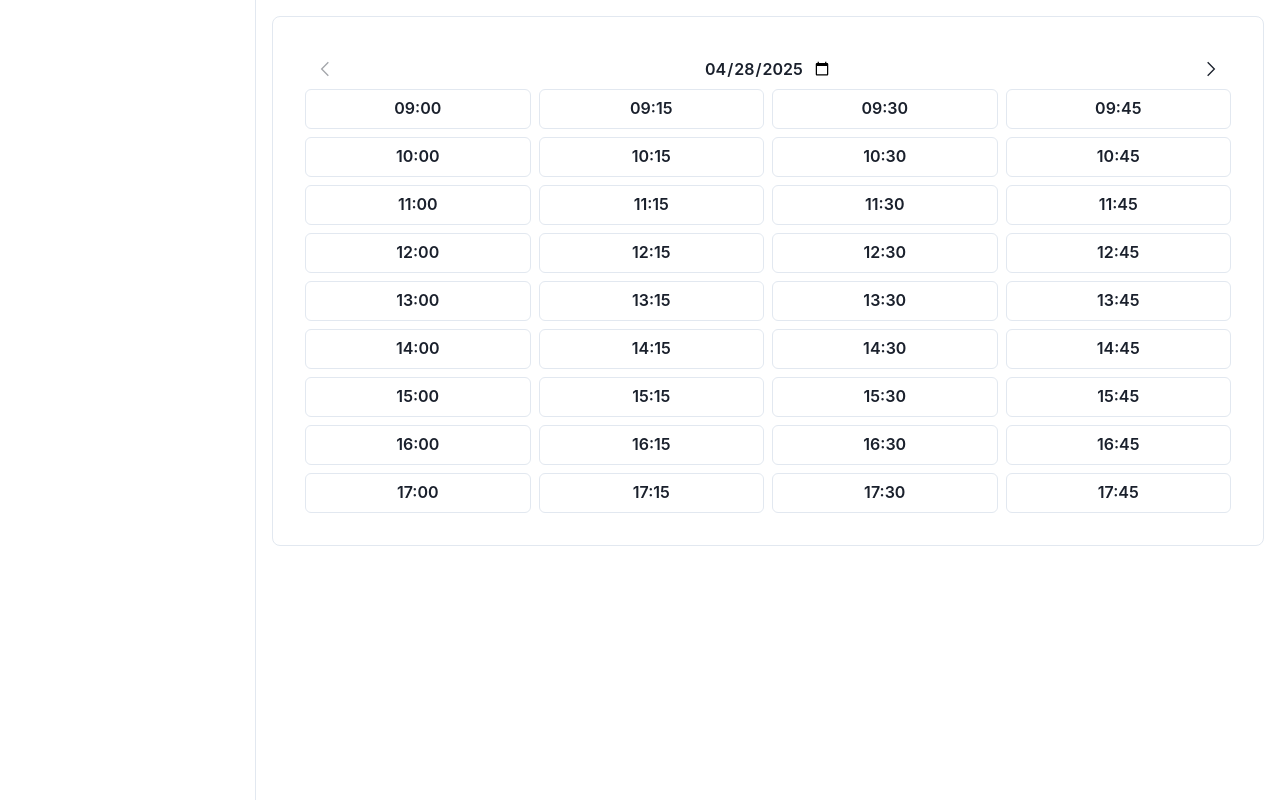
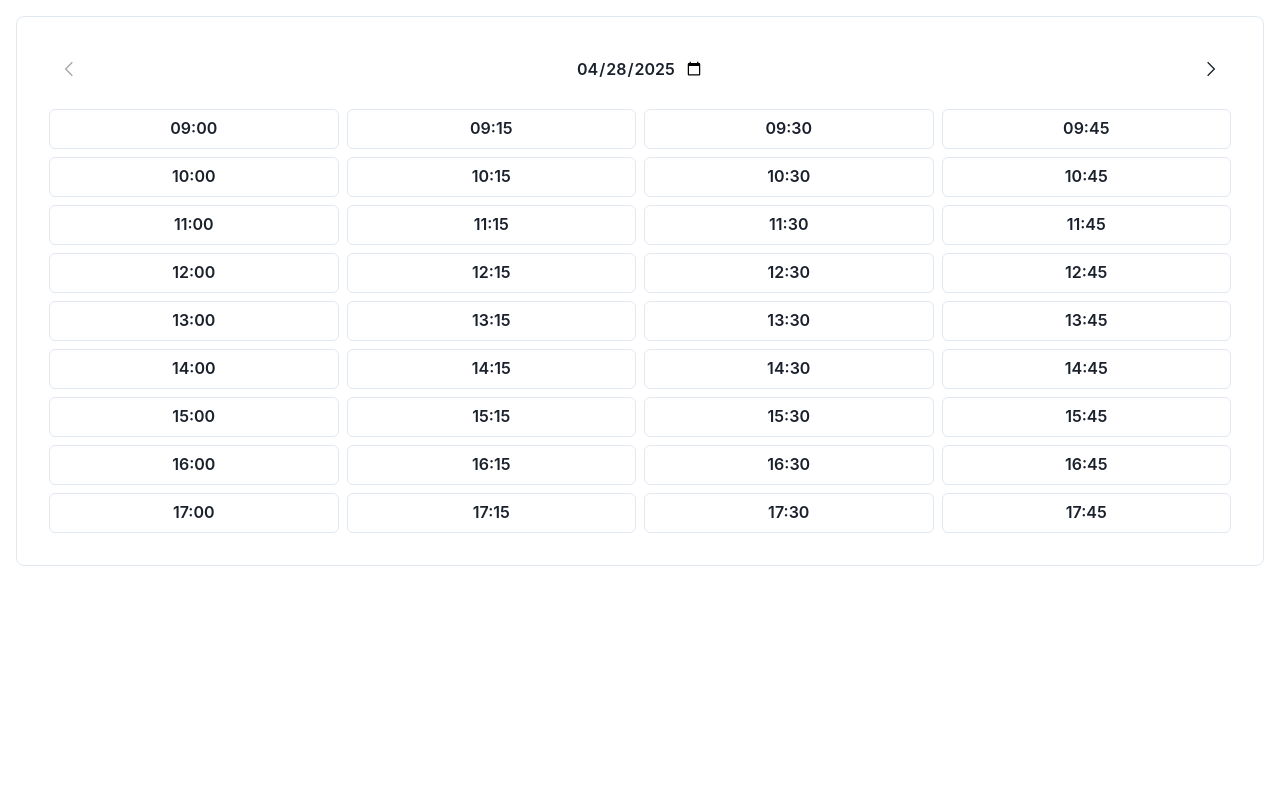
Before and after one commit to RenasAli/BookingSystem-frontend, a React (Vite) app: page /dashboard/bookings in a window 1280 px wide. Built offline with nearby package versions, Linux system fonts and the light colour scheme; no server answers.

Commit message:
update som changes

```diff
--- a/src/App.tsx
+++ b/src/App.tsx
@@ -2,29 +2,30 @@ import { Routes, Route } from "react-router-dom";
 import { QueryClient, QueryClientProvider } from "@tanstack/react-query";
 import { Flex, Hide, Show } from "@chakra-ui/react";
 import { DesktopSidebar, Container, MobileSidebar } from './sections'
-import { Login, Bookings, Staff} from "./pages";
+import { Login, Bookings, Staff, Companies, Services, Settings} from "./pages";
 
 function App() {
   const queryClient = new QueryClient();
 
   return (
     <QueryClientProvider client={queryClient}>
+            <Hide above="lg">
+        <MobileSidebar/>
+      </Hide>
     <Flex>
       <Show above="lg" >
         <DesktopSidebar/>
       </Show>
-      <Hide above="lg">
-        <MobileSidebar/>
-      </Hide>
       <Container>
         <Routes>
             <Route path="/login" element={<Login />} />
             <Route path="/dashboard/bookings" element={<Bookings />} />
             <Route path="/dashboard/staff" element={<Staff />} />
+            <Route path="/dashboard/companies" element={<Companies />} />
+            <Route path="/dashboard/services" element={<Services />} />
+            <Route path="/dashboard/settings" element={<Settings />} />
         </Routes>
       </Container>
-
-
     </Flex>
     </QueryClientProvider>
   );
--- /dev/null
+++ b/src/components/BookingTable.tsx
@@ -0,0 +1,102 @@
+import { Box, Button, Flex, Grid, IconButton, Input, Spacer, Text } from "@chakra-ui/react"
+import { GrNext } from "react-icons/gr";
+import { GrPrevious } from "react-icons/gr";
+import { useState } from "react";
+import dayjs from "dayjs";
+
+const generateTimes = (start = 9, end = 18) => {
+    const times = [];
+    for (let hour = start; hour < end; hour++) {
+      for (let min = 0; min < 60; min += 15) {
+        const formatted = `${hour.toString().padStart(2, "0")}:${min
+          .toString()
+          .padStart(2, "0")}`;
+        times.push(formatted);
+      }
+    }
+    return times;
+};
+
+const BookingTable = () => {
+
+    const today = dayjs().startOf("day");
+    const [selectedDate, setSelectedDate] = useState(today);
+
+    const [selectedTime, setSelectedTime] = useState<string | null>(null);
+
+    const times = generateTimes();
+
+      const handleDateChange = (e: React.ChangeEvent<HTMLInputElement>) => {
+        const date = dayjs(e.target.value);
+
+        if (date.isBefore(today, "day")) return;
+        setSelectedDate(date.startOf("day"));
+        setSelectedTime(null);
+      };
+
+      const handleNextDay = () => {
+        setSelectedDate((prev) => prev.add(1, "day"));
+        setSelectedTime(null);
+      };
+
+      const handlePrevDay = () => {
+        if (selectedDate.isAfter(today)) {
+          setSelectedDate((prev) => prev.subtract(1, "day"));
+          setSelectedTime(null);
+        }
+      };
+  return (
+    <Box>
+      <Box p={8} borderWidth='1px' borderRadius='lg'>
+      <Flex  marginBottom={5}>
+        <IconButton
+          variant='outline'
+          borderWidth={0}
+          aria-label='Previous'
+          icon={<GrPrevious/>}
+          onClick={handlePrevDay}
+          isDisabled={selectedDate.isSame(today, "day")}
+        />
+        <Spacer />
+        <Input
+          fontWeight={600}
+          type="date"
+          value={selectedDate.format("YYYY-MM-DD")}
+          onChange={handleDateChange}
+          min={dayjs().format("YYYY-MM-DD")}
+          gap={2}
+          borderWidth={0}
+          maxWidth={40}
+        />
+        <Spacer />
+        <IconButton
+          variant='outline'
+          borderWidth={0}
+          aria-label='Next'
+          icon={<GrNext/>}
+          onClick={handleNextDay}
+        />
+      </Flex>
+      <Grid templateColumns="repeat(4, 1fr)" gap={2} >
+        {times.map((time) => (
+          <Button
+            key={time}
+            onClick={() => setSelectedTime(time)}
+            colorScheme={selectedTime === time ? "teal" : "gray"}
+            variant={selectedTime === time ? "solid" : "outline"}
+          >
+            {time}
+          </Button>
+        ))}
+      </Grid>
+      {selectedTime && (
+        <Text mt={4} fontWeight="medium">
+          Valgt tid: {selectedTime}
+        </Text>
+      )}
+    </Box>
+    </Box>
+  )
+}
+
+export default BookingTable
--- a/src/components/SidebarContent.tsx
+++ b/src/components/SidebarContent.tsx
@@ -1,5 +1,4 @@
 import { Button, VStack } from "@chakra-ui/react";
-import { RoleGuard } from "../auth/RoleGuard";
 import { Link } from "react-router-dom";
 
 interface sidebarContentProps {
@@ -9,21 +8,26 @@ const SidebarContent = ({onClose}: sidebarContentProps ) => {
 
   return (
     <VStack align="flex-start"  p={6}>
-      <RoleGuard allowedRoles={["company_admin"]}>
 
+        <Button onClick={onClose} as={Link} to="/dashboard/companies" variant="ghost" w="full" justifyContent="flex-start">
+          Virksomheder
+        </Button>
         <Button onClick={onClose} as={Link} to="/dashboard/bookings" variant="ghost" w="full" justifyContent="flex-start">
-          Bookings
+          Kalender
         </Button>
         <Button onClick={onClose} as={Link} to="/dashboard/staff" variant="ghost" w="full" justifyContent="flex-start">
           Medarbejder
         </Button>
-        <Button variant="ghost" w="full" justifyContent="flex-start">
-          Settings
+        <Button onClick={onClose} as={Link} to="/dashboard/services" variant="ghost" w="full" justifyContent="flex-start">
+          Services
         </Button>
+        <Button onClick={onClose} as={Link} to="/dashboard/settings" variant="ghost" w="full" justifyContent="flex-start">
+          Indstillinger
+        </Button>
+
         <Button variant="ghost" w="full" justifyContent="flex-start">
           Profile
         </Button>
-      </RoleGuard>
       </VStack>
   )
 }
--- a/src/pages/Bookings.tsx
+++ b/src/pages/Bookings.tsx
@@ -1,104 +1,10 @@
-import { Box, Button, Flex, Grid, IconButton, Input, Spacer, Text } from "@chakra-ui/react"
-import { useState } from "react";
-import dayjs from "dayjs";
-import { GrNext } from "react-icons/gr";
-import { GrPrevious } from "react-icons/gr";
+import BookingTable from "../components/BookingTable"
 
-
-
-const generateTimes = (start = 9, end = 18) => {
-  const times = [];
-  for (let hour = start; hour < end; hour++) {
-    for (let min = 0; min < 60; min += 15) {
-      const formatted = `${hour.toString().padStart(2, "0")}:${min
-        .toString()
-        .padStart(2, "0")}`;
-      times.push(formatted);
-    }
-  }
-  return times;
-};
 const Bookings = () => {
-  const today = dayjs().startOf("day");
-  const [selectedDate, setSelectedDate] = useState(today);
-
-  const [selectedTime, setSelectedTime] = useState<string | null>(null);
-  const times = generateTimes(); // 9:00 to 14:45 → 24 slots
-
-  const handleDateChange = (e: React.ChangeEvent<HTMLInputElement>) => {
-    const date = dayjs(e.target.value);
-
-    if (date.isBefore(today, "day")) return; // Prevent past date selection
-    setSelectedDate(date.startOf("day"));
-    setSelectedTime(null);
-  };
-
-  const handleNextDay = () => {
-    setSelectedDate((prev) => prev.add(1, "day"));
-    setSelectedTime(null);
-  };
-
-  const handlePrevDay = () => {
-    if (selectedDate.isAfter(today)) {
-      setSelectedDate((prev) => prev.subtract(1, "day"));
-      setSelectedTime(null);
-    }
-  };
 
   return (
     <>
-    <Box>
-      <Box p={8} borderWidth='1px' borderRadius='lg'>
-      <Flex >
-        <IconButton
-          variant='outline'
-          borderWidth={0}
-          aria-label='Previous'
-          icon={<GrPrevious/>}
-          onClick={handlePrevDay}
-          isDisabled={selectedDate.isSame(today, "day")}
-        />
-        <Spacer />
-        <Input
-          fontWeight={600}
-          type="date"
-          value={selectedDate.format("YYYY-MM-DD")}
-          onChange={handleDateChange}
-          min={dayjs().format("YYYY-MM-DD")}
-          gap={2}
-          borderWidth={0}
-          maxWidth={40}
-        />
-        <Spacer />
-        <IconButton
-          variant='outline'
-          borderWidth={0}
-          aria-label='Next'
-          icon={<GrNext/>}
-          onClick={handleNextDay}
-        />
-      </Flex>
-      <Grid templateColumns="repeat(4, 1fr)" gap={2} >
-        {times.map((time) => (
-          <Button
-            key={time}
-            onClick={() => setSelectedTime(time)}
-            colorScheme={selectedTime === time ? "teal" : "gray"}
-            variant={selectedTime === time ? "solid" : "outline"}
-          >
-            {time}
-          </Button>
-        ))}
-      </Grid>
-      {selectedTime && (
-        <Text mt={4} fontWeight="medium">
-          Valgt tid: {selectedTime}
-        </Text>
-      )}
-    </Box>
-    </Box>
-
-
+      <BookingTable/>
     </>
   )
 }
--- /dev/null
+++ b/src/pages/Companies.tsx
@@ -0,0 +1,10 @@
+
+const Companies = () => {
+  return (
+    <div>
+      Companies
+    </div>
+  )
+}
+
+export default Companies
--- /dev/null
+++ b/src/pages/Services.tsx
@@ -0,0 +1,10 @@
+
+const Services = () => {
+  return (
+    <div>
+      Services
+    </div>
+  )
+}
+
+export default Services
--- /dev/null
+++ b/src/pages/Settings.tsx
@@ -0,0 +1,10 @@
+
+const Settings = () => {
+  return (
+    <div>
+      Settings
+    </div>
+  )
+}
+
+export default Settings
--- a/src/pages/index.ts
+++ b/src/pages/index.ts
@@ -1,3 +1,6 @@
 export {default as Login} from './Login.tsx';
 export {default as Bookings} from './Bookings.tsx';
 export {default as Staff} from './Staff.tsx';
+export {default as Companies} from './Companies.tsx';
+export {default as Services} from './Services.tsx';
+export {default as Settings} from './Settings.tsx';
--- a/src/sections/DesktopSidebar.tsx
+++ b/src/sections/DesktopSidebar.tsx
@@ -1,8 +1,10 @@
 import { Box } from "@chakra-ui/react"
 import { SidebarContent } from "../components"
+import { RoleGuard } from "../auth/RoleGuard"
 
 const DesktopSidebar = () => {
   return (
+    <RoleGuard allowedRoles={["company_admin", "admin", "company_staff"]}>
       <Box
           w="64"
           bg="black.100"
@@ -12,6 +14,7 @@ const DesktopSidebar = () => {
       >
           <SidebarContent onClose={()=>{}} />
       </Box>
+    </RoleGuard>
   )
 }
 
--- a/src/sections/MobileSidebar.tsx
+++ b/src/sections/MobileSidebar.tsx
@@ -12,6 +12,7 @@ import { RxHamburgerMenu } from "react-icons/rx";
 import { IoMdClose } from "react-icons/io";
 
 import { SidebarContent } from "../components"
+import { RoleGuard } from "../auth/RoleGuard";
 
 
 
@@ -20,16 +21,18 @@ const MobileSidebar = () => {
   const bg = useColorModeValue("gray.100", "gray.800");
   return (
     <>
+      <RoleGuard allowedRoles={["company_admin", "admin", "company_staff"]}>
         <IconButton
           icon={<RxHamburgerMenu />}
           aria-label="Open menu"
           onClick={onOpen}
           variant="ghost"
+          fontSize="3 xl"
           size="md"
           m={4}
         />
 
-      <Drawer isOpen={isOpen} onClose={onClose} placement="right">
+        <Drawer isOpen={isOpen} onClose={onClose} placement="left">
           <DrawerOverlay />
           <DrawerContent bg={bg}>
             <Box display="flex" justifyContent="flex-end" p={4}>
@@ -43,6 +46,7 @@ const MobileSidebar = () => {
             <SidebarContent onClose= {onClose}/>
           </DrawerContent>
         </Drawer>
+      </RoleGuard>
     </>
   );
 }
```
Lines whose indentation alone changed are shown as unchanged.
